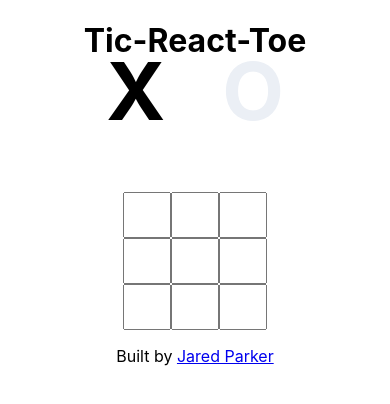
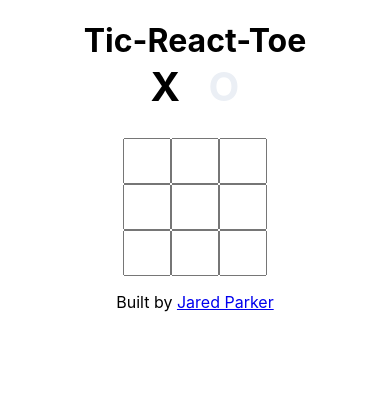
Before and after one commit to VIISilver/tic-tac-toe, a React (Create React App) app: page / in a window 390 px wide. Shown: the top 404 px of the page. Built offline with nearby package versions, Linux system fonts and the light colour scheme.

Commit message:
More styling adjustments.

```diff
--- a/src/components/board/Board.css
+++ b/src/components/board/Board.css
@@ -2,3 +2,9 @@
     font-size: 5rem;
     margin-top: -.5em;
 }
+
+@media (max-width: 400px) {
+    .turn-indicator {
+        font-size: 2.5rem;
+    }
+}
```
